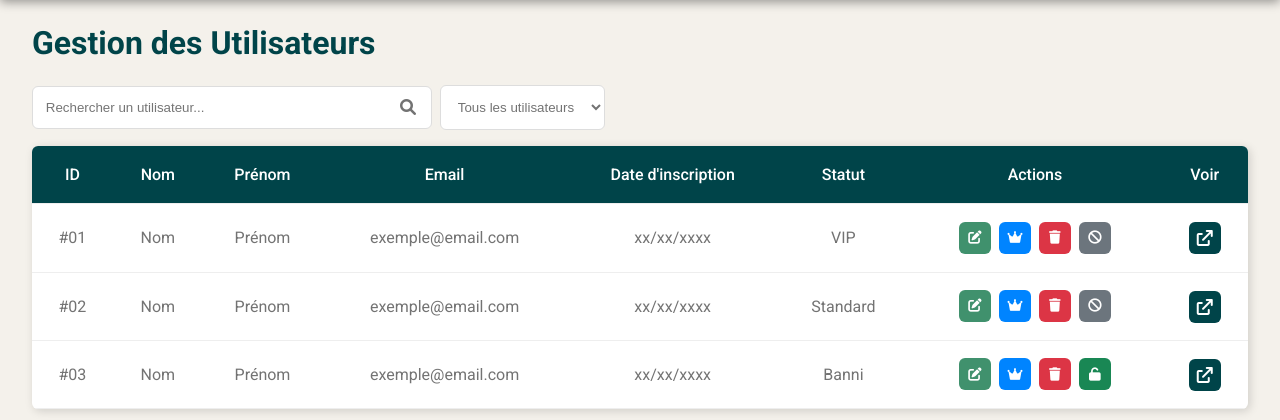
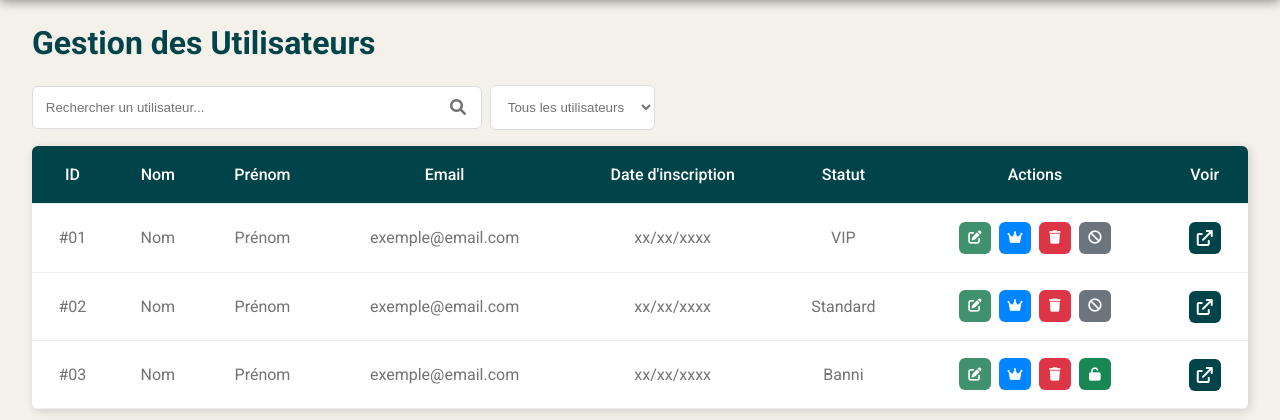
Before and after one commit to Ilannb/Projet_Click_journeY, a PHP site: page /pages/admin.html in a window 1280 px wide. Shown: the part 74-494 px from the top of the page. Run offline with PHP 8.4, Linux system fonts and the light colour scheme.

Commit message:
updated search-input.css

```diff
--- a/styles/components/search-input.css
+++ b/styles/components/search-input.css
@@ -1,18 +1,22 @@
-.search-box {
+.search-box,
+.input-box {
+  position: relative;
   display: flex;
   align-items: center;
   gap: 0.5rem;
 }
 
-.search-bar {
+.search-bar,
+.input-bar {
   position: relative;
   flex: 1;
-  max-width: 400px;
+  max-width: 450px;
   display: flex;
   align-items: center;
 }
 
-.search-bar input {
+.search-bar input,
+.input-bar input {
   width: 100%;
   padding: 0.8rem;
   padding-right: 2.5rem;
@@ -21,13 +25,16 @@
   transition: border-color 0.3s ease;
 }
 
-.search-bar input:focus-within {
+.search-bar input:focus-within,
+.input-bar input:focus-within {
   outline: none;
   border-color: var(--primary-color);
 }
 
-.search-bar i {
+.search-bar>i,
+.input-bar>i {
   position: absolute;
   right: 1rem;
   color: var(--text-color);
+  max-width: max-content;
 }
```
